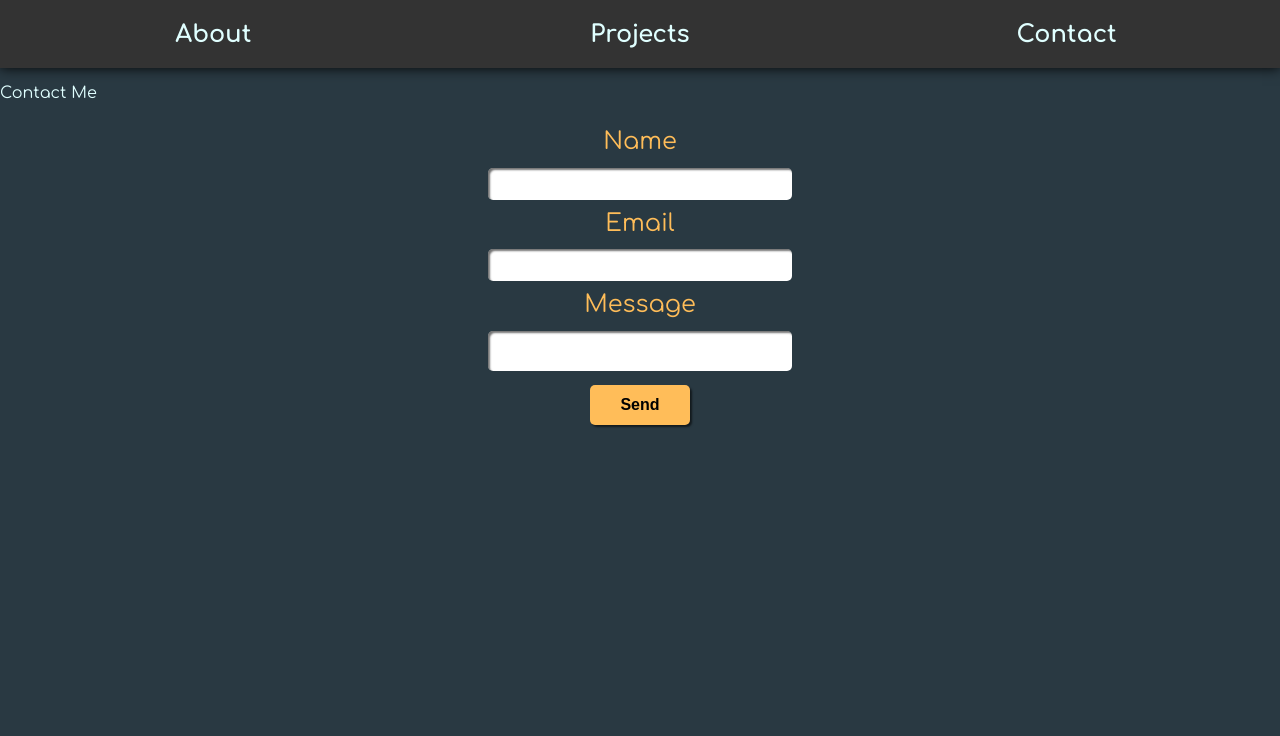
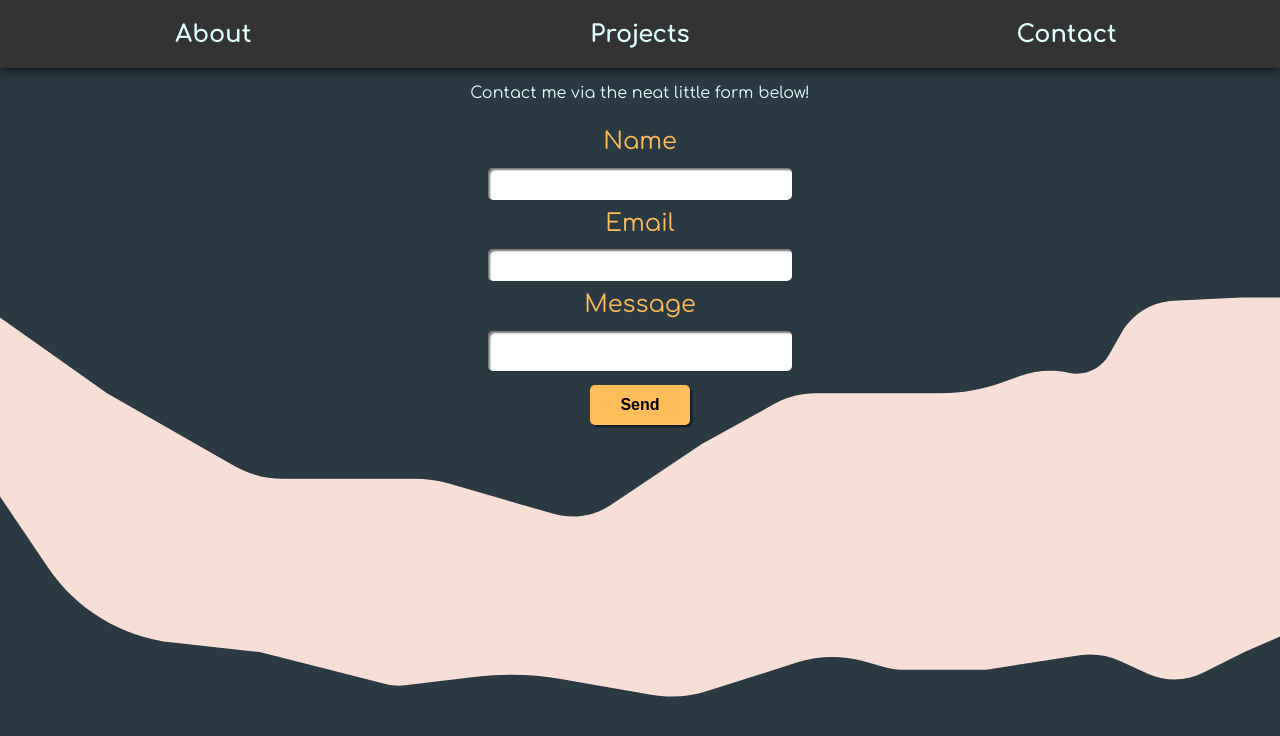
Before and after one commit to TrisRosco/portfolio, a React (Create React App) app in the folder pf/: page /contact in a window 1280 px wide. Shown: the top 736 px of the page. Built offline with nearby package versions, Linux system fonts and the light colour scheme; a web font is replaced by a local one.

Commit message:
WIP background for contact form

```diff
--- a/pf/src/pages/Contact/index.js
+++ b/pf/src/pages/Contact/index.js
@@ -95,14 +95,16 @@ const Contact = () => {
     }
   }
 
+
+
   return (
-    <div className="contact-container">
+    <div className="contact">
       <header className="contact-header">
         <NavBar />
       </header>
       <div className="contact-content">
-        <div className="contact-content-item">
-          <p> Contact Me </p>
+        <div className="contact-title">
+          <p> Contact me via the neat little form below! </p>
           <form className="contact-input" ref={form} onSubmit={checkValidity}>
             <label>Name</label>
             <div classname="input-container">
--- a/pf/src/pages/Contact/styles.css
+++ b/pf/src/pages/Contact/styles.css
@@ -1,3 +1,12 @@
+.contact{
+    height: 100vh;
+    background-image: url("../../assets/images/contactBG.svg");
+    background-position: 0px -35px;
+    background-repeat: no-repeat;
+    background-size: cover;
+    text-align: center;
+}
+
 .contact-input{
     display: flex;
     flex-direction: column;
```
Also changed, not shown: pf/src/assets/images/contactBG.svg (added).
